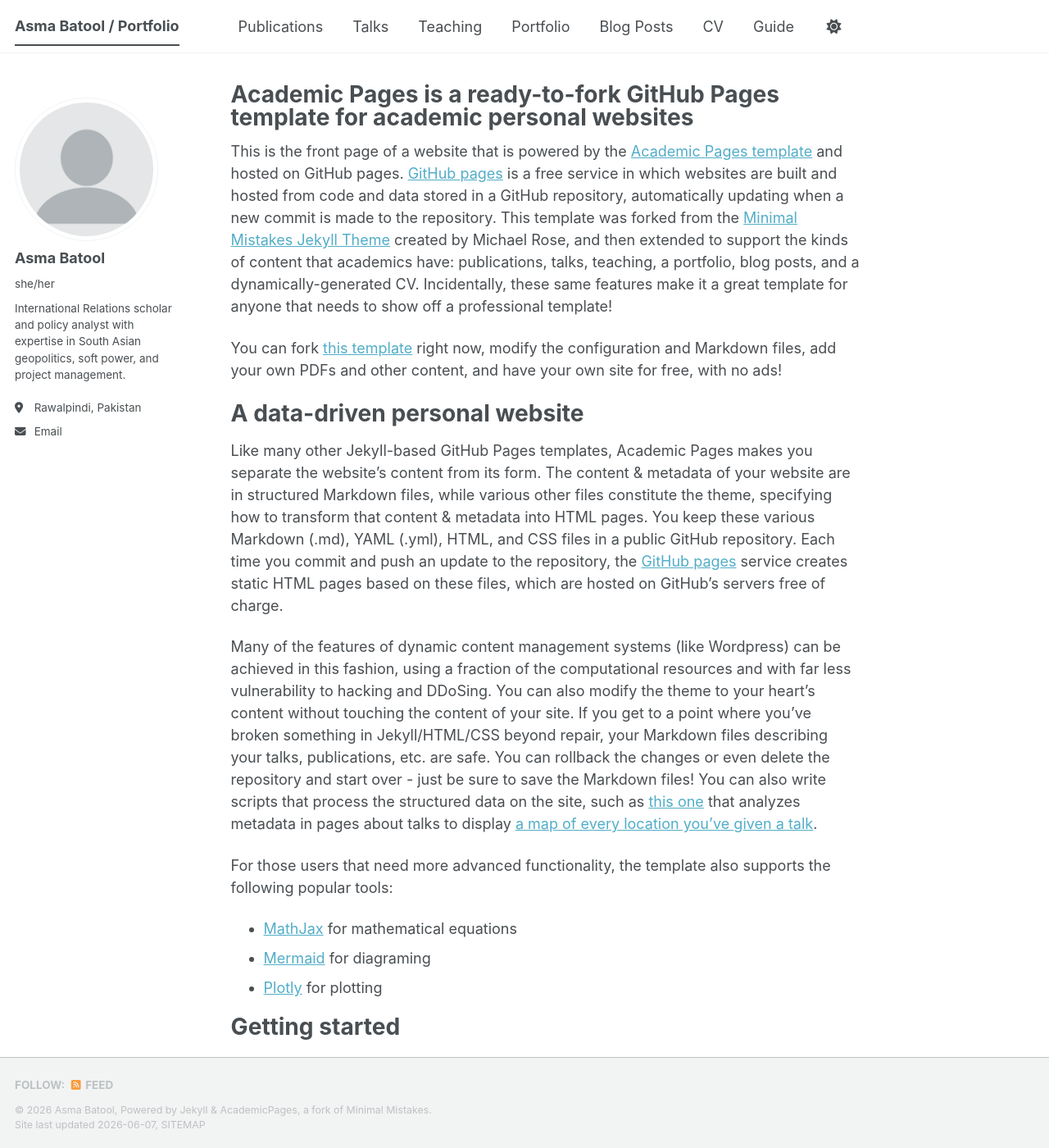
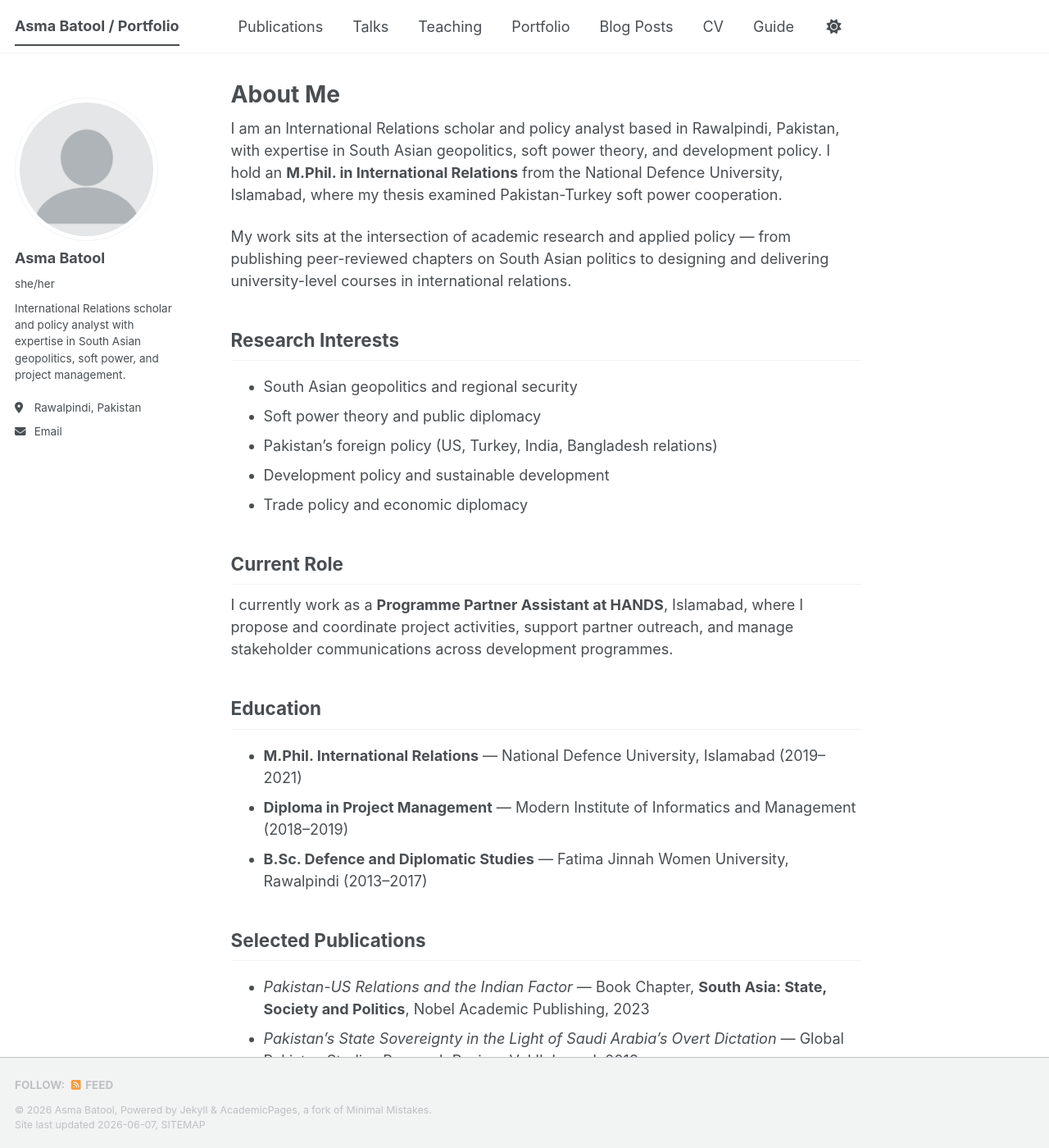
Before and after one commit to asmabatoolab-gif/asmabatoolab-gif.github.io, a Jekyll site: the page built from _pages/about.md, in a window 1280 px wide and 1400 px high. Shown: the whole window at 82% size. Built offline with Jekyll 4.4.1, drawn with Linux system fonts in a browser that asks for light colours; a script bundle is joined from its source files by our own code; library files that are not in the unit come from our copies; some of the changed text lies outside the part shown.

Commit message:
Update about.md

```diff
--- a/_pages/about.md
+++ b/_pages/about.md
@@ -1,56 +1,45 @@
 ---
 permalink: /
-title: "Academic Pages is a ready-to-fork GitHub Pages template for academic personal websites"
+title: "About Me"
+excerpt: "About me"
 author_profile: true
 redirect_from:
   - /about/
   - /about.html
 ---
 
-This is the front page of a website that is powered by the [Academic Pages template](https://github.com/academicpages/academicpages.github.io) and hosted on GitHub pages. [GitHub pages](https://pages.github.com) is a free service in which websites are built and hosted from code and data stored in a GitHub repository, automatically updating when a new commit is made to the repository. This template was forked from the [Minimal Mistakes Jekyll Theme](https://mmistakes.github.io/minimal-mistakes/) created by Michael Rose, and then extended to support the kinds of content that academics have: publications, talks, teaching, a portfolio, blog posts, and a dynamically-generated CV. Incidentally, these same features make it a great template for anyone that needs to show off a professional template!
+I am an International Relations scholar and policy analyst based in Rawalpindi, Pakistan, with expertise in South Asian geopolitics, soft power theory, and development policy. I hold an **M.Phil. in International Relations** from the National Defence University, Islamabad, where my thesis examined Pakistan-Turkey soft power cooperation.
 
- You can fork [this template](https://github.com/academicpages/academicpages.github.io) right now, modify the configuration and Markdown files, add your own PDFs and other content, and have your own site for free, with no ads!
+My work sits at the intersection of academic research and applied policy — from publishing peer-reviewed chapters on South Asian politics to designing and delivering university-level courses in international relations.
 
-A data-driven personal website
-======
-Like many other Jekyll-based GitHub Pages templates, Academic Pages makes you separate the website's content from its form. The content & metadata of your website are in structured Markdown files, while various other files constitute the theme, specifying how to transform that content & metadata into HTML pages. You keep these various Markdown (.md), YAML (.yml), HTML, and CSS files in a public GitHub repository. Each time you commit and push an update to the repository, the [GitHub pages](https://pages.github.com/) service creates static HTML pages based on these files, which are hosted on GitHub's servers free of charge.
+## Research Interests
 
-Many of the features of dynamic content management systems (like Wordpress) can be achieved in this fashion, using a fraction of the computational resources and with far less vulnerability to hacking and DDoSing. You can also modify the theme to your heart's content without touching the content of your site. If you get to a point where you've broken something in Jekyll/HTML/CSS beyond repair, your Markdown files describing your talks, publications, etc. are safe. You can rollback the changes or even delete the repository and start over - just be sure to save the Markdown files! You can also write scripts that process the structured data on the site, such as [this one](https://github.com/academicpages/academicpages.github.io/blob/master/talkmap.ipynb) that analyzes metadata in pages about talks to display [a map of every location you've given a talk](https://academicpages.github.io/talkmap.html).
+- South Asian geopolitics and regional security
+- Soft power theory and public diplomacy
+- Pakistan's foreign policy (US, Turkey, India, Bangladesh relations)
+- Development policy and sustainable development
+- Trade policy and economic diplomacy
 
-For those users that need more advanced functionality, the template also supports the following popular tools:
-- [MathJax](https://www.mathjax.org/) for mathematical equations
-- [Mermaid](https://mermaid.js.org/) for diagraming
-- [Plotly](https://plotly.com/javascript/) for plotting
+## Current Role
 
-Getting started
-======
-1. Register a GitHub account if you don't have one and confirm your e-mail (required!)
-1. Fork [this template](https://github.com/academicpages/academicpages.github.io) by clicking the "Use this template" button in the top right.
-1. Go to the repository's settings (rightmost item in the tabs that start with "Code", should be below "Unwatch"). Rename the repository "[your GitHub username].github.io", which will also be your website's URL.
-1. Set site-wide configuration and create content & metadata (see below -- also see [this set of diffs](https://archive.is/3TPas) showing what files were changed to set up [an example site](https://getorg-testacct.github.io) for a user with the username "getorg-testacct")
-1. Upload any files (like PDFs, .zip files, etc.) to the files/ directory. They will appear at https://[your GitHub username].github.io/files/example.pdf.
-1. Check status by going to the repository settings, in the "GitHub pages" section
+I currently work as a **Programme Partner Assistant at HANDS**, Islamabad, where I propose and coordinate project activities, support partner outreach, and manage stakeholder communications across development programmes.
 
-Site-wide configuration
-------
-The main configuration file for the site is in the base directory in [_config.yml](https://github.com/academicpages/academicpages.github.io/blob/master/_config.yml), which defines the content in the sidebars and other site-wide features. You will need to replace the default variables with ones about yourself and your site's github repository. The configuration file for the top menu is in [_data/navigation.yml](https://github.com/academicpages/academicpages.github.io/blob/master/_data/navigation.yml). For example, if you don't have a portfolio or blog posts, you can remove those items from that navigation.yml file to remove them from the header.
+## Education
 
-Create content & metadata
-------
-For site content, there is one Markdown file for each type of content, which are stored in directories like _publications, _talks, _posts, _teaching, or _pages. For example, each talk is a Markdown file in the [_talks directory](https://github.com/academicpages/academicpages.github.io/tree/master/_talks). At the top of each Markdown file is structured data in YAML about the talk, which the theme will parse to do lots of cool stuff. The same structured data about a talk is used to generate the list of talks on the [Talks page](https://academicpages.github.io/talks), each [individual page](https://academicpages.github.io/talks/2012-03-01-talk-1) for specific talks, the talks section for the [CV page](https://academicpages.github.io/cv), and the [map of places you've given a talk](https://academicpages.github.io/talkmap.html) (if you run this [python file](https://github.com/academicpages/academicpages.github.io/blob/master/talkmap.py) or [Jupyter notebook](https://github.com/academicpages/academicpages.github.io/blob/master/talkmap.ipynb), which creates the HTML for the map based on the contents of the _talks directory).
+- **M.Phil. International Relations** — National Defence University, Islamabad (2019–2021)
+- **Diploma in Project Management** — Modern Institute of Informatics and Management (2018–2019)
+- **B.Sc. Defence and Diplomatic Studies** — Fatima Jinnah Women University, Rawalpindi (2013–2017)
 
-**Markdown generator**
+## Selected Publications
 
-The repository includes [a set of Jupyter notebooks](https://github.com/academicpages/academicpages.github.io/tree/master/markdown_generator
-) that converts a CSV containing structured data about talks or presentations into individual Markdown files that will be properly formatted for the Academic Pages template. The sample CSVs in that directory are the ones I used to create my own personal website at stuartgeiger.com. My usual workflow is that I keep a spreadsheet of my publications and talks, then run the code in these notebooks to generate the Markdown files, then commit and push them to the GitHub repository.
+- *Pakistan-US Relations and the Indian Factor* — Book Chapter, **South Asia: State, Society and Politics**, Nobel Academic Publishing, 2023
+- *Pakistan's State Sovereignty in the Light of Saudi Arabia's Overt Dictation* — Global Pakistan Studies Research Review, Vol II, Issue I, 2019
+- *Pakistan's Diplomatic Relations with Bangladesh* — Daily Times, 2016
 
-How to edit your site's GitHub repository
-------
-Many people use a git client to create files on their local computer and then push them to GitHub's servers. If you are not familiar with git, you can directly edit these configuration and Markdown files directly in the github.com interface. Navigate to a file (like [this one](https://github.com/academicpages/academicpages.github.io/blob/master/_talks/2012-03-01-talk-1.md) and click the pencil icon in the top right of the content preview (to the right of the "Raw | Blame | History" buttons). You can delete a file by clicking the trashcan icon to the right of the pencil icon. You can also create new files or upload files by navigating to a directory and clicking the "Create new file" or "Upload files" buttons.
+## Skills
 
-Example: editing a Markdown file for a talk
-![Editing a Markdown file for a talk](/images/editing-talk.png)
+**Research & Policy:** Policy brief writing, proposal writing, qualitative interviews, statistical analysis (SPSS, Power BI)
 
-For more info
-------
-More info about configuring Academic Pages can be found in [the guide](https://academicpages.github.io/markdown/), the [growing wiki](https://github.com/academicpages/academicpages.github.io/wiki), and you can always [ask a question on GitHub](https://github.com/academicpages/academicpages.github.io/discussions). The [guides for the Minimal Mistakes theme](https://mmistakes.github.io/minimal-mistakes/docs/configuration/) (which this theme was forked from) might also be helpful.
+**Project Management:** Stakeholder coordination, event management, partner outreach
+
+**Languages:** Punjabi (native), Urdu (native), English (C1–C2)
```
